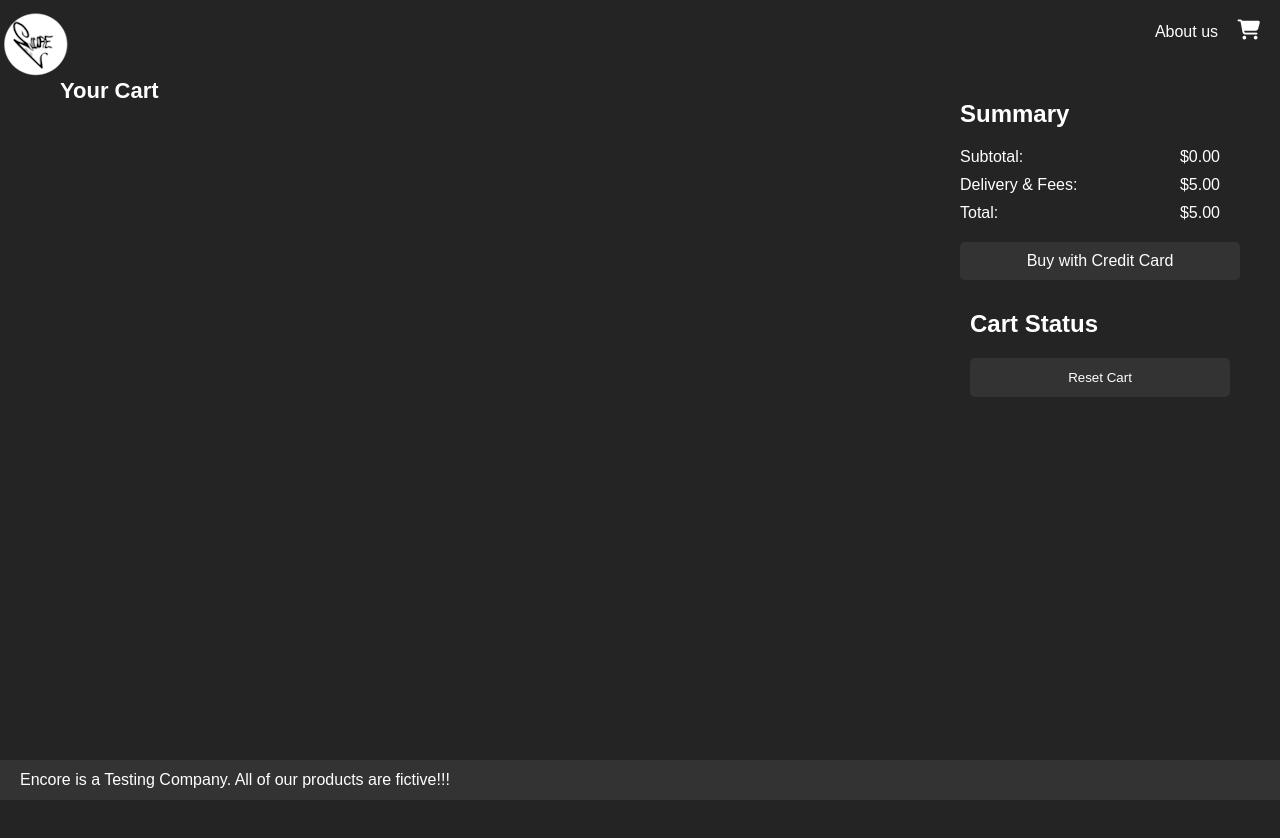
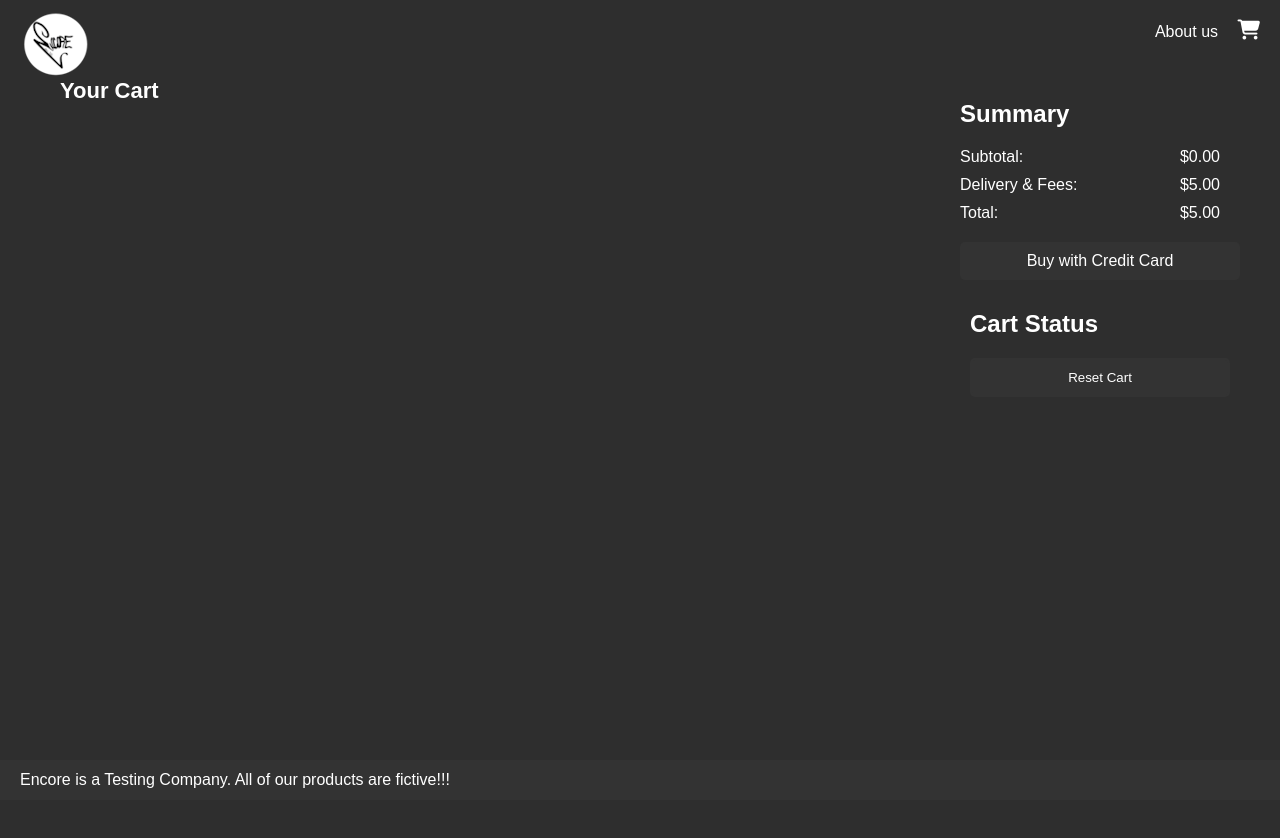
Before and after one commit to JasomTuit/encore, a plain HTML site: page cart.html in a window 1280 px wide. Drawn offline with Linux system fonts and the light colour scheme.

Commit message:
Update cart.css

```diff
--- a/css/cart.css
+++ b/css/cart.css
@@ -3,19 +3,15 @@
 body, html {
     margin: 0;
     padding: 0;
+    height: 100%;
     font-family: Arial, sans-serif;
-    background-color: #242424;
-    color: #fff;
-    height: 100%;
+    background-color: #2e2e2e;
 }
 
 .container {
-    max-width: 1200px;
-    margin: 0 auto;
-    padding: 20px;
-    display: flex;
-    flex-direction: column;
-    min-height: 100%;
+    position: relative;
+    height: 100%;
+    overflow: hidden;
 }
 
 footer {
@@ -41,7 +37,7 @@ header {
 .logo {
     position: fixed;
     top: 10px;
-    left: 0px;
+    left: 20px;
     width: 150px;
     height: auto;
     z-index: 1000;
```
